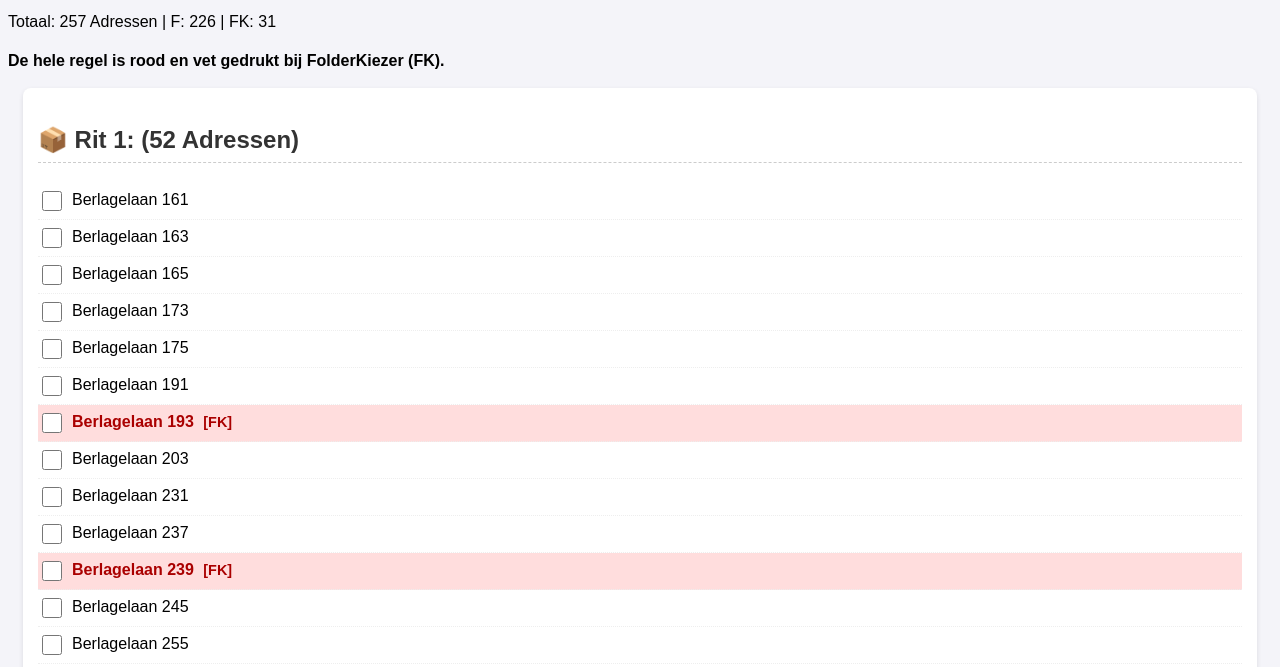
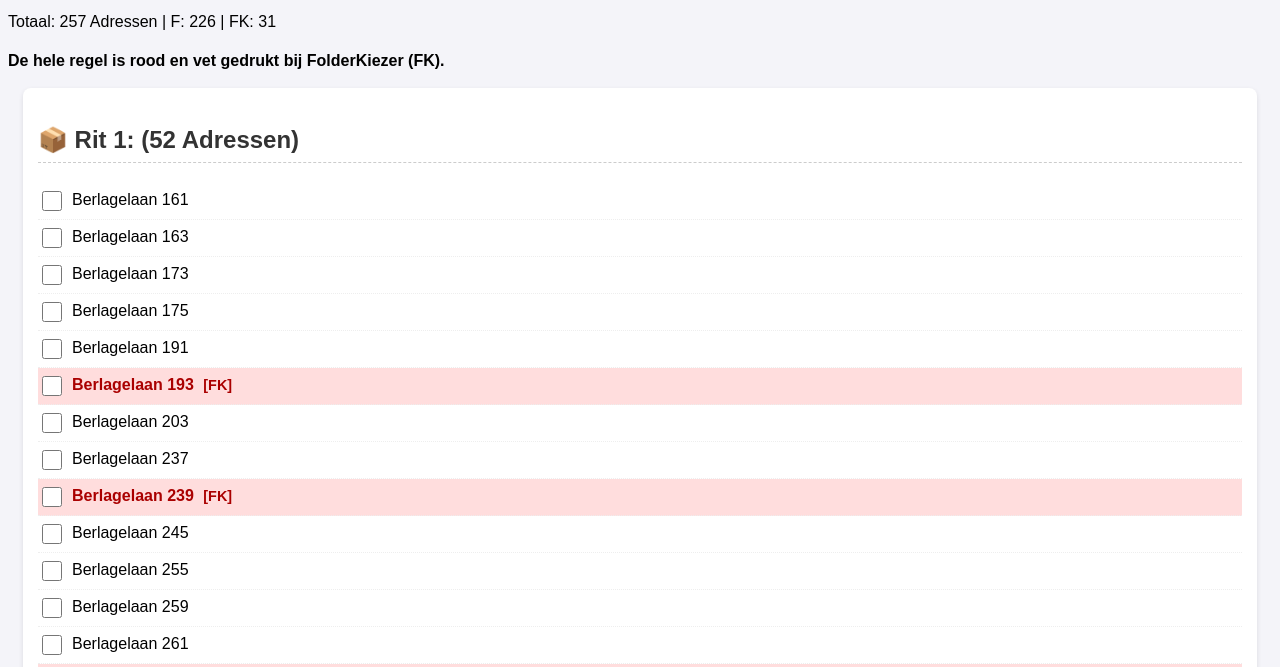
Before and after one commit to mip-studios/folders, a plain HTML site: page index.html in a window 1280 px wide. Shown: the part 130-797 px from the top of the page. Drawn offline with Linux system fonts and the light colour scheme.

Commit message:
Remove address checkbox entries
Removed checkbox entries for addresses 165 and 231.

```diff
--- a/index.html
+++ b/index.html
@@ -69,8 +69,6 @@
 
             <div class="adres"><input type="checkbox" data-folder-type="F" id="chk-002"><span class="adres-info">Berlagelaan 163</span></div>
 
-            <div class="adres"><input type="checkbox" data-folder-type="F" id="chk-003"><span class="adres-info">Berlagelaan 165</span></div>
-
             <div class="adres"><input type="checkbox" data-folder-type="F" id="chk-004"><span class="adres-info">Berlagelaan 173</span></div>
 
             <div class="adres"><input type="checkbox" data-folder-type="F" id="chk-005"><span class="adres-info">Berlagelaan 175</span></div>
@@ -80,8 +78,6 @@
             <div class="adres fk-line"><input type="checkbox" data-folder-type="FK" id="chk-007"><span class="adres-info">Berlagelaan 193 <span class="fk-tag">[FK]</span></span></div>
 
             <div class="adres"><input type="checkbox" data-folder-type="F" id="chk-008"><span class="adres-info">Berlagelaan 203</span></div>
-
-            <div class="adres"><input type="checkbox" data-folder-type="F" id="chk-009"><span class="adres-info">Berlagelaan 231</span></div>
 
             <div class="adres"><input type="checkbox" data-folder-type="F" id="chk-010"><span class="adres-info">Berlagelaan 237</span></div>
 
```
